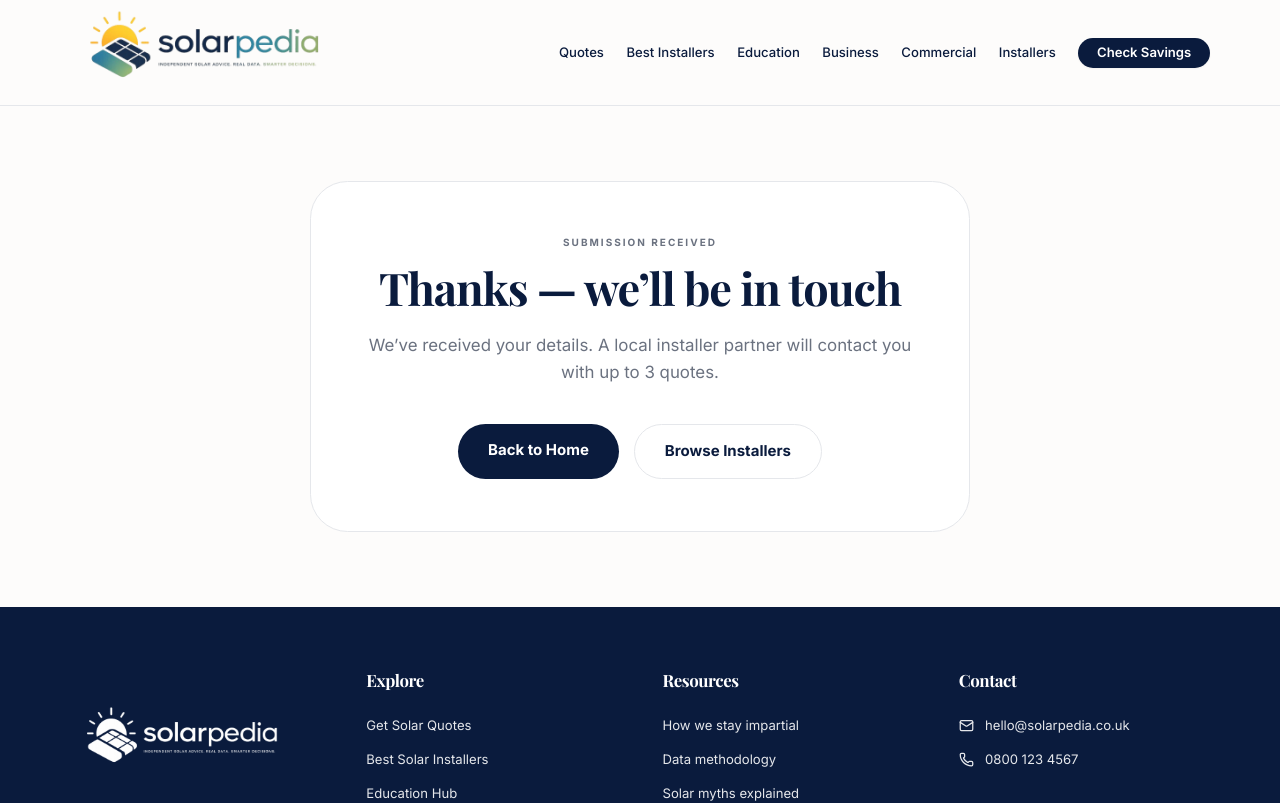
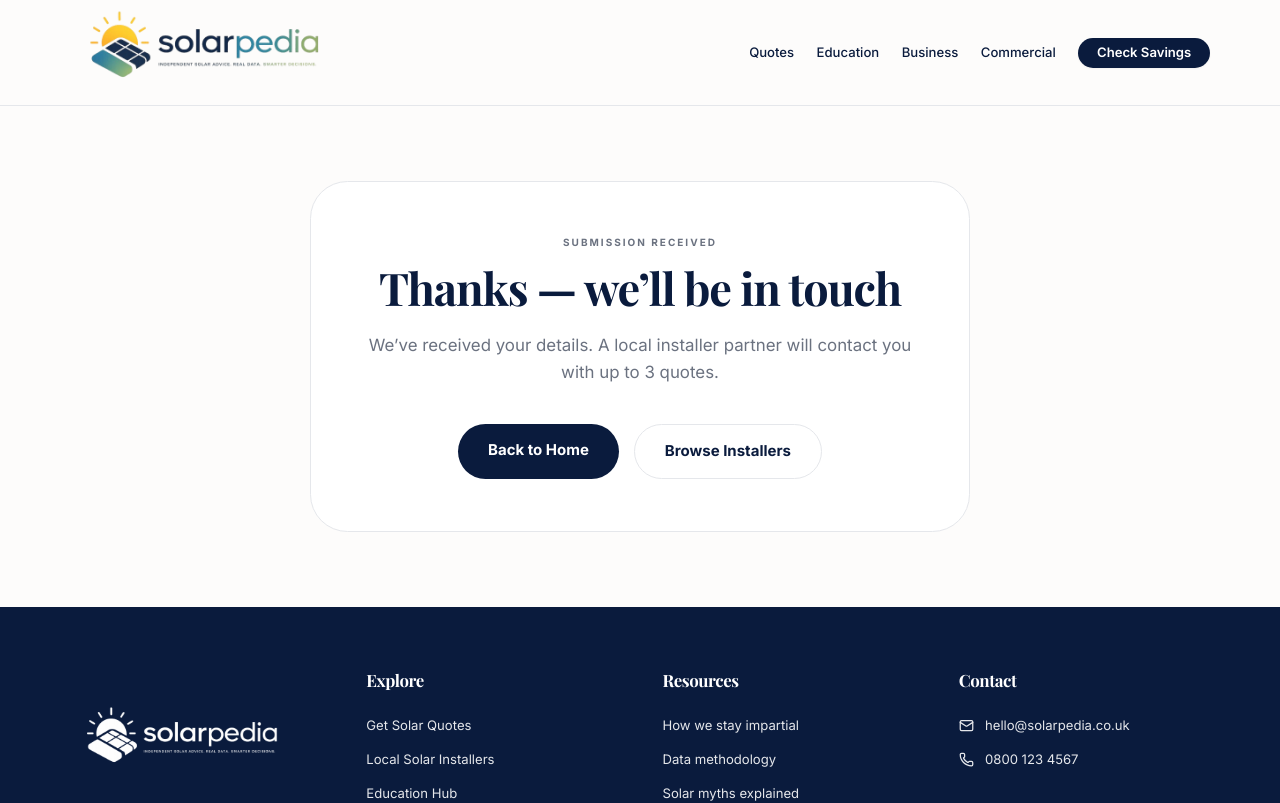
Before and after one commit to jacobbark96-creator/solarpedia, a React (Vite) app: page /thanks in a window 1280 px wide. Shown: the top 803 px of the page. Built offline with nearby package versions, Linux system fonts and the light colour scheme.

Commit message:
Rename installer copy to local installers

```diff
--- a/src/components/Footer.tsx
+++ b/src/components/Footer.tsx
@@ -28,7 +28,7 @@ const Footer: React.FC = () => {
             <h4 className="font-bold text-lg mb-6">Explore</h4>
             <ul className="space-y-4 text-brand-accent text-sm">
               <li><Link to="/solar-panel-quotes" onClick={handleFooterClick} className="hover:text-white transition-colors">Get Solar Quotes</Link></li>
-              <li><Link to="/best-solar-installers" onClick={handleFooterClick} className="hover:text-white transition-colors">Best Solar Installers</Link></li>
+              <li><Link to="/best-solar-installers" onClick={handleFooterClick} className="hover:text-white transition-colors">Local Solar Installers</Link></li>
               <li><Link to="/education" onClick={handleFooterClick} className="hover:text-white transition-colors">Education Hub</Link></li>
               <li><Link to="/business" onClick={handleFooterClick} className="hover:text-white transition-colors">Solar for Business</Link></li>
               <li><Link to="/commercial-solar-quotes-uk" onClick={handleFooterClick} className="hover:text-white transition-colors">Commercial Quotes UK</Link></li>
--- a/src/components/Navbar.tsx
+++ b/src/components/Navbar.tsx
@@ -21,11 +21,9 @@ const Navbar: React.FC = () => {
 
           <div className="hidden md:flex items-center space-x-6">
             <Link to="/solar-panel-quotes" onClick={handleNavClick} className="text-brand-navy hover:text-brand-green text-sm font-medium transition-colors">Quotes</Link>
-            <Link to="/best-solar-installers" onClick={handleNavClick} className="text-brand-navy hover:text-brand-green text-sm font-medium transition-colors">Best Installers</Link>
             <Link to="/education" onClick={handleNavClick} className="text-brand-navy hover:text-brand-green text-sm font-medium transition-colors">Education</Link>
             <Link to="/business" onClick={handleNavClick} className="text-brand-navy hover:text-brand-green text-sm font-medium transition-colors">Business</Link>
             <Link to="/commercial-solar-quotes-uk" onClick={handleNavClick} className="text-brand-navy hover:text-brand-green text-sm font-medium transition-colors">Commercial</Link>
-            <Link to="/installers" onClick={handleNavClick} className="text-brand-navy hover:text-brand-green text-sm font-medium transition-colors">Installers</Link>
             <Link to="/wizard" className="bg-brand-navy text-white px-5 py-1.5 rounded-full text-sm font-semibold hover:bg-opacity-90 transition-all shadow-sm">
               Check Savings
             </Link>
@@ -43,11 +41,9 @@ const Navbar: React.FC = () => {
       {isOpen && (
         <div className="md:hidden bg-brand-white border-b border-brand-accent py-4 px-4 space-y-4 shadow-lg">
           <Link to="/solar-panel-quotes" className="block text-brand-navy font-medium" onClick={handleNavClick}>Solar Quotes</Link>
-          <Link to="/best-solar-installers" className="block text-brand-navy font-medium" onClick={handleNavClick}>Best Installers</Link>
           <Link to="/education" className="block text-brand-navy font-medium" onClick={handleNavClick}>Education</Link>
           <Link to="/business" className="block text-brand-navy font-medium" onClick={handleNavClick}>Business</Link>
           <Link to="/commercial-solar-quotes-uk" className="block text-brand-navy font-medium" onClick={handleNavClick}>Commercial Quotes</Link>
-          <Link to="/installers" className="block text-brand-navy font-medium" onClick={handleNavClick}>Installers</Link>
           <Link to="/wizard" className="block bg-brand-navy text-white px-6 py-2 rounded-full text-center font-semibold" onClick={handleNavClick}>
             Check Savings
           </Link>
--- a/src/lib/seo.ts
+++ b/src/lib/seo.ts
@@ -218,26 +218,26 @@ export function getSolarQuotesCitySeo(city: City) {
 
 export function getInstallerHubSeo() {
   return {
-    title: 'Best Solar Installers by City',
+    title: 'Local Solar Installers by City',
     description:
-      'Find the best solar installers by UK city, compare MCS-certified providers, and request quotes from companies covering your area.',
+      'Find local solar installers by UK city, compare MCS-certified providers, and request quotes from companies covering your area.',
     path: '/best-solar-installers',
-    h1: 'Best solar installers by UK city',
+    h1: 'Local solar installers by UK city',
     intro:
       'Browse UK city pages to compare local solar installers, shortlist MCS-certified companies, and move into quote collection faster.',
     keywords:
-      'best solar installers UK, best solar installers by city, compare solar installers, local solar installers',
+      'local solar installers UK, local solar installers by city, compare solar installers, solar companies near me',
   };
 }
 
 export function getInstallerCitySeo(city: City) {
   return {
-    title: `Best Solar Installers ${city.name} | Compare Local Companies`,
-    description: `Find the best solar installers in ${city.name}. Compare local companies, review MCS-certified options, and request quotes matched to your postcode.`,
+    title: `Local Solar Installers ${city.name} | Compare Local Companies`,
+    description: `Find local solar installers in ${city.name}. Compare local companies, review MCS-certified options, and request quotes matched to your postcode.`,
     path: `/best-solar-installers/${city.slug}`,
-    h1: `Best solar installers in ${city.name}`,
+    h1: `Local solar installers in ${city.name}`,
     intro: `Use this ${city.name} solar installer guide to compare local companies, check credentials, and move into quote requests with stronger shortlist criteria.`,
-    keywords: `best solar installers ${city.name}, solar installers ${city.name}, local solar companies ${city.name}`,
+    keywords: `local solar installers ${city.name}, solar installers ${city.name}, local solar companies ${city.name}`,
   };
 }
 
--- a/src/pages/Article.tsx
+++ b/src/pages/Article.tsx
@@ -179,7 +179,7 @@ const Article: React.FC = () => {
     ],
     'solar-panel-installation-cost-uk': [
       { title: 'Compare solar quotes', description: 'Use city quote pages to move from rough budget expectations to live quote collection.', link: '/solar-panel-quotes', cta: 'Compare quotes' },
-      { title: 'Find the best installers', description: 'Review installer pages before choosing who should quote your property.', link: '/best-solar-installers', cta: 'Compare installers' },
+      { title: 'Find local installers', description: 'Review installer pages before choosing who should quote your property.', link: '/best-solar-installers', cta: 'Compare installers' },
       { title: 'Check your likely payback', description: 'Use your own bill, roof size, and usage pattern to model annual savings.', link: '/wizard', cta: 'Check payback' },
     ],
     'battery-storage-worth-it-uk': [
--- a/src/pages/BestSolarInstallers.tsx
+++ b/src/pages/BestSolarInstallers.tsx
@@ -34,7 +34,7 @@ const BestSolarInstallers: React.FC = () => {
       }),
       createBreadcrumbSchema([
         { name: 'Home', path: '/' },
-        { name: 'Best Solar Installers', path: seo.path },
+        { name: 'Local Solar Installers', path: seo.path },
       ]),
     ],
   });
@@ -62,7 +62,7 @@ const BestSolarInstallers: React.FC = () => {
               className="bg-white border border-brand-accent rounded-[2rem] p-6 hover:border-brand-navy hover:-translate-y-0.5 transition-all"
             >
               <div className="text-[10px] font-bold uppercase tracking-[0.2em] text-brand-muted mb-2">
-                Best solar installers
+                Local solar installers
               </div>
               <div className="text-xl font-serif font-bold text-brand-navy">{city.name}</div>
             </Link>
--- a/src/pages/BestSolarInstallersCity.tsx
+++ b/src/pages/BestSolarInstallersCity.tsx
@@ -52,11 +52,11 @@ const BestSolarInstallersCity: React.FC = () => {
   } : null;
 
   usePageMetadata({
-    title: seo?.title || 'Best Solar Installers',
+    title: seo?.title || 'Local Solar Installers',
     description:
-      seo?.description || 'Find the best solar installers near you and request up to 3 free quotes.',
+      seo?.description || 'Find local solar installers near you and request up to 3 free quotes.',
     path: seo?.path || '/best-solar-installers',
-    keywords: seo?.keywords || 'best solar installers UK',
+    keywords: seo?.keywords || 'local solar installers UK',
     noindex: !city,
     schema: city
       ? [
@@ -69,13 +69,13 @@ const BestSolarInstallersCity: React.FC = () => {
           }),
           createBreadcrumbSchema([
             { name: 'Home', path: '/' },
-            { name: 'Best Solar Installers', path: '/best-solar-installers' },
+            { name: 'Local Solar Installers', path: '/best-solar-installers' },
             { name: city.name, path: seo.path },
           ]),
         ]
       : createBreadcrumbSchema([
           { name: 'Home', path: '/' },
-          { name: 'Best Solar Installers', path: '/best-solar-installers' },
+          { name: 'Local Solar Installers', path: '/best-solar-installers' },
         ]),
   });
 
@@ -103,7 +103,7 @@ const BestSolarInstallersCity: React.FC = () => {
       <div className="max-w-7xl mx-auto px-4 sm:px-6 lg:px-8">
         <div className="max-w-3xl mb-12">
           <p className="text-[10px] font-bold uppercase tracking-[0.2em] text-brand-muted mb-3">
-            Best solar installers {city.name}
+            Local solar installers {city.name}
           </p>
           <h1 className="text-4xl md:text-5xl font-serif font-bold text-brand-navy mb-5">
             {seo?.h1}
@@ -202,7 +202,7 @@ const BestSolarInstallersCity: React.FC = () => {
                       to={`/best-solar-installers/${c.slug}`}
                       className="block bg-brand-white border border-brand-accent rounded-2xl px-4 py-3 hover:border-brand-navy transition-colors"
                     >
-                      <div className="text-sm font-bold text-brand-navy">Best installers {c.name}</div>
+                      <div className="text-sm font-bold text-brand-navy">Local installers {c.name}</div>
                     </Link>
                   ))}
               </div>
--- a/src/pages/CommercialSolarQuotesUK.tsx
+++ b/src/pages/CommercialSolarQuotesUK.tsx
@@ -107,7 +107,7 @@ const CommercialSolarQuotesUK: React.FC = () => {
                   to="/best-solar-installers"
                   className="block bg-brand-white border border-brand-accent rounded-2xl px-4 py-3 hover:border-brand-navy transition-colors"
                 >
-                  <div className="text-sm font-bold text-brand-navy">Best solar installers by city</div>
+                  <div className="text-sm font-bold text-brand-navy">Local solar installers by city</div>
                 </Link>
                 <Link
                   to="/installers"
--- a/src/pages/Home.tsx
+++ b/src/pages/Home.tsx
@@ -1,8 +1,8 @@
-import React, { useState } from 'react';
+import React from 'react';
 import { motion } from 'framer-motion';
 import {
-  ArrowRight, TrendingUp, Shield, MapPin, Zap, ShieldCheck, Scale,
-  Database, Search, Newspaper, ChevronRight, Info, Calendar
+  ArrowRight, TrendingUp, Shield, Zap, ShieldCheck, Scale,
+  Database, Newspaper, ChevronRight, Info, Calendar
 } from 'lucide-react';
 import { Link } from 'react-router-dom';
 import { NATIONAL_AVERAGES } from '../data/mockData';
@@ -26,7 +26,6 @@ const Home: React.FC = () => {
       createBreadcrumbSchema([{ name: 'Home', path: '/' }]),
     ],
   });
-  const [energyPrice, setEnergyPrice] = useState(NATIONAL_AVERAGES.energyPrice);
   const { news: liveNews, loading: newsLoading } = useLiveNews();
   const topCityPages = (cities as { name: string; slug: string }[]).slice(0, 6);
 
@@ -258,7 +257,7 @@ const Home: React.FC = () => {
                 cta: 'Browse quote pages',
               },
               {
-                title: 'Best solar installers by city',
+                title: 'Local solar installers by city',
                 desc: 'Use city installer pages and directory content to compare providers, credentials, and next-step actions.',
                 link: '/best-solar-installers',
                 cta: 'Compare installers',
@@ -391,7 +390,7 @@ const Home: React.FC = () => {
                     { label: 'Transparent', desc: 'Open data policy' },
                     { label: 'Vetted', desc: 'Strict MCS audit' },
                     { label: 'Consumer-First', desc: 'Which? inspired UX' },
-                  ].map((stat, i) => (
+                  ].map((stat) => (
                     <motion.div
                       key={stat.label}
                       whileHover={{ scale: 1.05 }}
--- a/src/pages/SolarPanelQuotesCity.tsx
+++ b/src/pages/SolarPanelQuotesCity.tsx
@@ -154,7 +154,7 @@ const SolarPanelQuotesCity: React.FC = () => {
                   to={`/best-solar-installers/${city.slug}`}
                   className="bg-white border border-brand-accent text-brand-navy px-8 py-4 rounded-full font-bold text-base hover:border-brand-navy transition-all text-center"
                 >
-                  Best installers {city.name}
+                  Local installers {city.name}
                 </Link>
               </div>
             </div>
```
